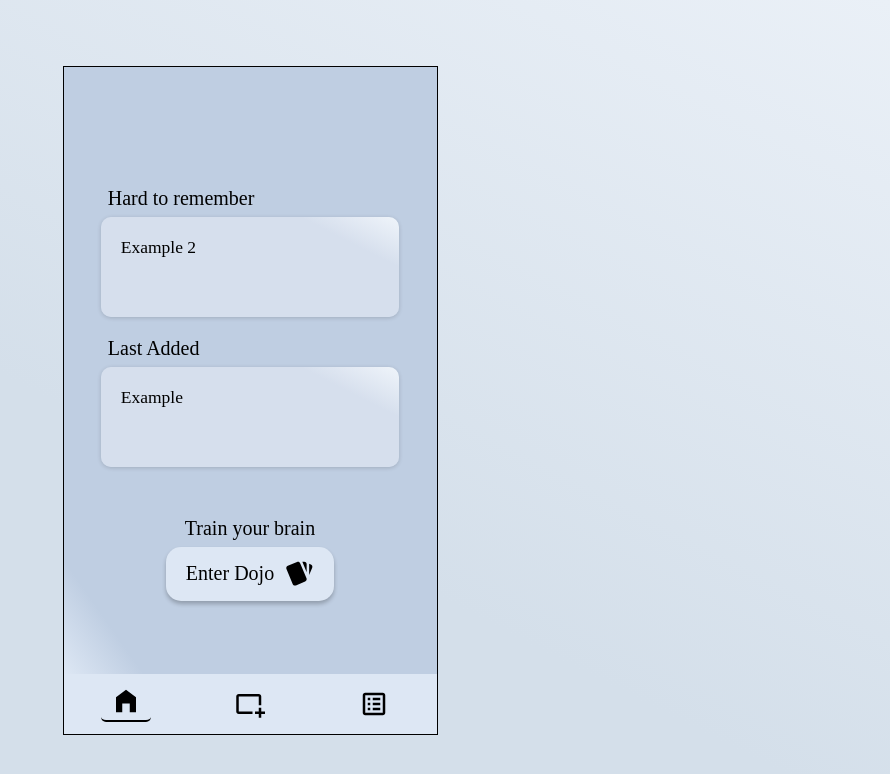
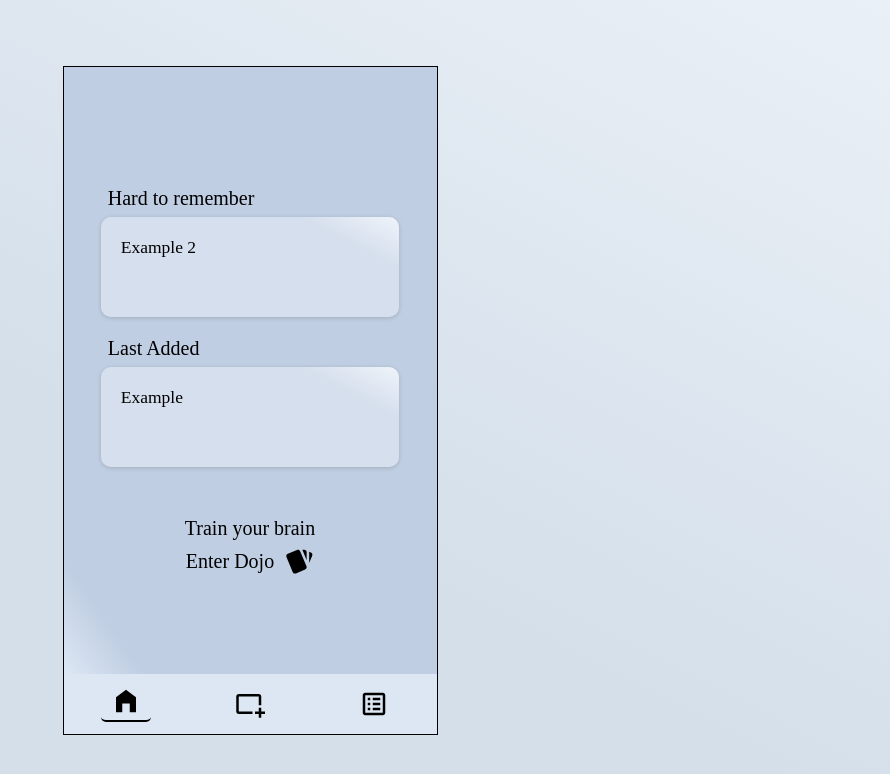
Before and after one commit to j-eick/vocab-dojo, a Next.js app: page / in a window 1280 px wide. Shown: the top 774 px of the page, without its empty margins (390-1280 px from the left). Built offline with nearby package versions, Linux system fonts and the light colour scheme.

Commit message:
changed variant name

```diff
--- a/src/components/Links/index.jsx
+++ b/src/components/Links/index.jsx
@@ -3,11 +3,13 @@ import styled, {css} from 'styled-components';
 
 console.clear();
 
-export default function LinkTemplate({children, href, variant}) {
+export default function LinkTemplate({children, href, variant, onClick}) {
 	return (
 		<>
 			<Link href={href} passHref>
-				<CustomLinkDesign variant={variant}>{children}</CustomLinkDesign>
+				<CustomLinkDesign variant={variant} onClick={onClick}>
+					{children}
+				</CustomLinkDesign>
 			</Link>
 		</>
 	);
@@ -15,7 +17,21 @@ export default function LinkTemplate({children, href, variant}) {
 
 const CustomLinkDesign = styled.div`
 	${({variant}) =>
-		variant === 'startSession' &&
+		variant === 'startSession_withCards' &&
+		css`
+			padding: 12px 20px;
+			border-radius: 15px;
+			cursor: pointer;
+
+			box-shadow: rgba(0, 0, 0, 0.24) 0px 3px 4px;
+			background-color: #dde7f4;
+			&:hover {
+				background: #e1e8f3;
+			}
+		`}
+
+	${({variant}) =>
+		variant === 'startSession_noCards' &&
 		css`
 			padding: 12px 20px;
 			border-radius: 15px;
```
